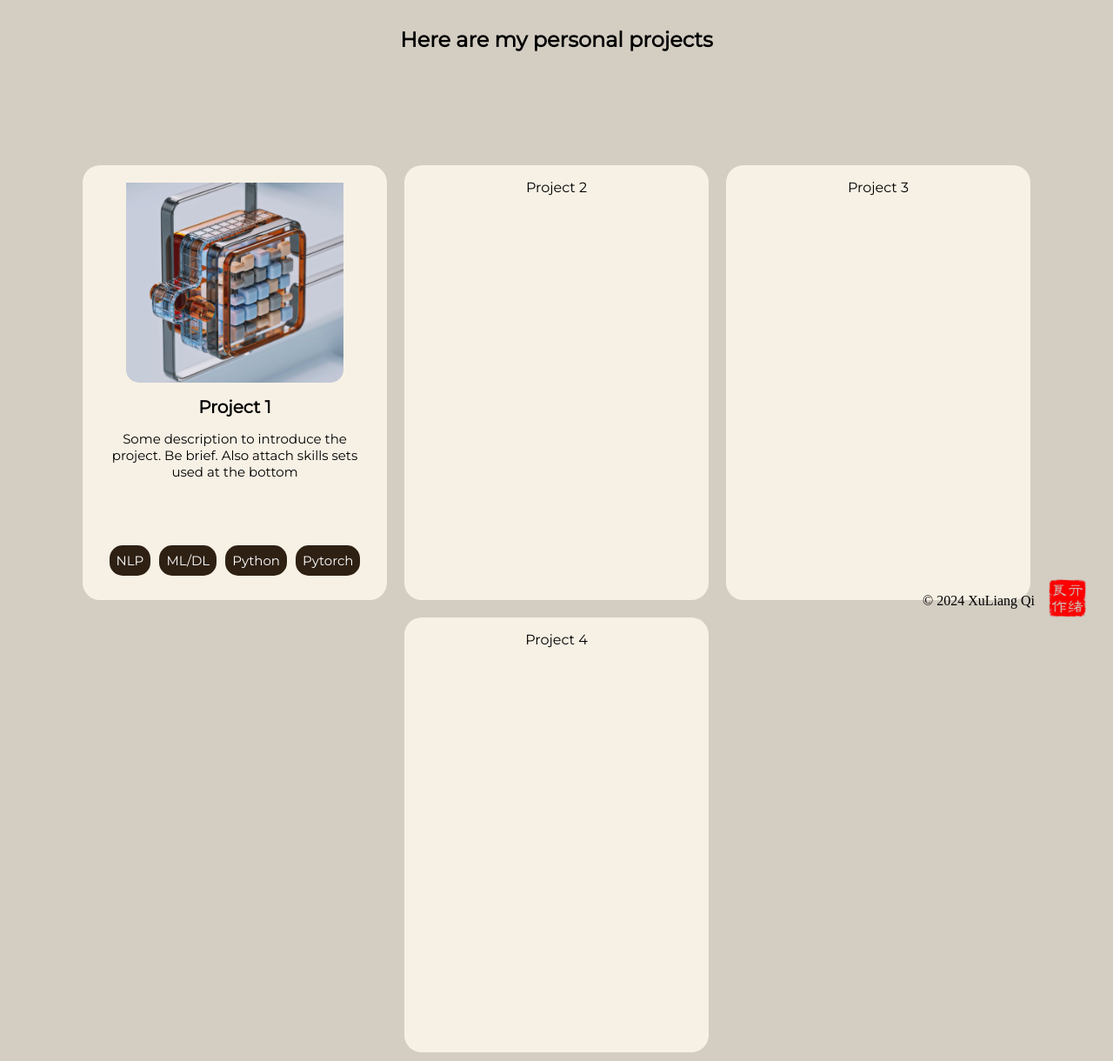
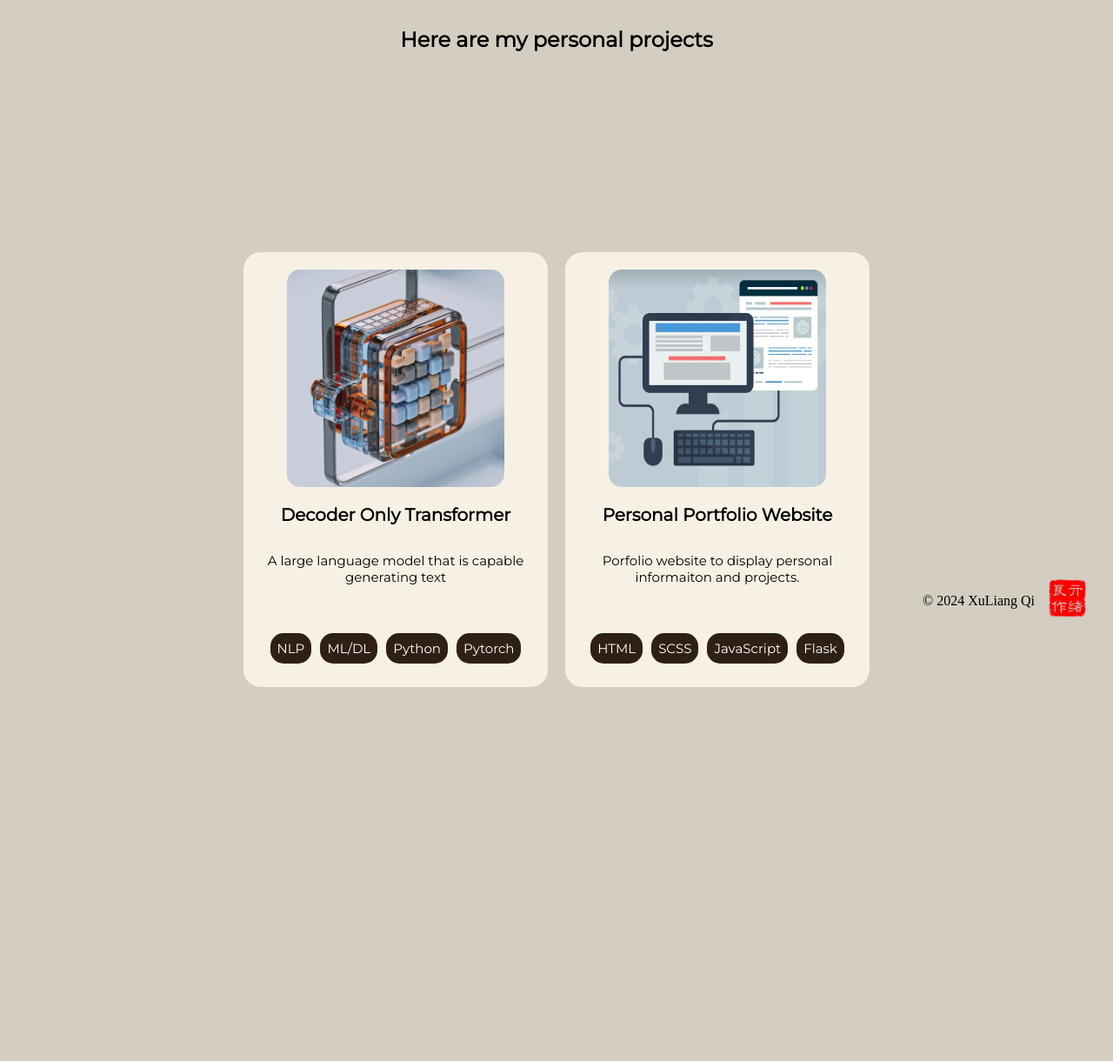
Before and after one commit to XuLiangQi/me-page, a Flask app: page /projects in a window 1280 px wide. Shown: the part 204-1424 px from the top of the page at 87% size. After the commit the page ends 994 px from the top, so only its background shows below. Run offline with Flask 3, Linux system fonts and the light colour scheme.

Commit message:
adding js to auto scale project cards

```diff
--- a/static/css/main.css
+++ b/static/css/main.css
@@ -193,20 +193,27 @@
   transform: scale(1.02);
 }
 
+.project-link {
+  text-decoration: none;
+  color: inherit;
+}
+
 .project-img {
   width: 250px;
+  height: 250px;
   border-radius: 15px;
-  padding-top: 20px;
+  margin-top: 20px;
 }
 
 .project-title {
-  padding-top: 12px;
+  padding-top: 16px;
   font-size: 20px;
   margin: 0;
 }
 
 .project-paragraph {
   font-size: 15px;
+  padding-top: 16px;
   padding-left: 20px;
   padding-right: 20px;
 }
@@ -216,7 +223,7 @@
   flex-wrap: wrap;
   justify-content: center;
   opacity: 0;
-  margin-top: 70px;
+  margin-top: 50px;
   font-family: "Montserrat";
   animation: fadeIn 1s ease forwards;
 }
--- a/static/scss/_projects.scss
+++ b/static/scss/_projects.scss
@@ -39,18 +39,24 @@
     }
 }
 
+.project-link{
+    text-decoration: none;
+    color: inherit;
+}
 .project-img{
     width:250px;
+    height:250px;
     border-radius: 15px;
-    padding-top:20px;
+    margin-top:20px;
 }
 .project-title{
-    padding-top:12px;
+    padding-top:16px;
     font-size: $font-m;
     margin:0;
 }
 .project-paragraph{
     font-size: $font-s;
+    padding-top:16px;
     padding-left:20px;
     padding-right:20px;
 }
@@ -59,7 +65,7 @@
     flex-wrap: wrap;
     justify-content: center;
     opacity: 0;
-    margin-top:70px;
+    margin-top:50px;
     font-family: 'Montserrat';
     animation: fadeIn 1s ease forwards;
 }
--- a/templates/projects.html
+++ b/templates/projects.html
@@ -16,30 +16,30 @@
     <!--
         projects
     -->
-    <div class="project-card">
-        <img src="..\static\imgs\nn-project-img.jpg" alt="" class="project-img">
-        <h3 class="project-title"> Project 1</h3>
-        <p class="project-paragraph"> Some description to introduce the project. Be brief. Also attach skills sets used at the bottom</p>
-        <div class="project-skill-set-container">
-            <p class="project-skill-set">NLP</p>
-            <p class="project-skill-set">ML/DL</p>
-            <p class="project-skill-set">Python</p>
-            <p class="project-skill-set">Pytorch</p>
-        </div>
-    </div>
 
-    <div class="project-card">
-        <p> Project 2</p>
-    </div>
+    <script src="../static/js/project-card.js"></script>
+    <section id="project-container">
+        <!-- Projects -->
+        <script>
+            createProjectCard("../static/imgs/nn-project-img.jpg"
+            , "Decoder Only Transformer"
+            , "A large language model that is capable generating text"
+            , ["NLP", "ML/DL", "Python", "Pytorch"]
+            , "https://github.com/XuLiangQi/decoder-only-transformer");
 
-    <div class="project-card">
-        <p> Project 3</p>
-    </div>
+            createProjectCard("../static/imgs/website-img.png"
+            , "Personal Portfolio Website"
+            , "Porfolio website to display personal informaiton and projects."
+            , ["HTML", "SCSS", "JavaScript", "Flask"]
+            , "https://github.com/XuLiangQi/me-page");
 
-    <div class="project-card">
-        <p> Project 4</p>
-    </div>
+
+
+        </script>
+    </section>
+
 
 </section>
 
+
 {% endblock %}
```
Also changed, not shown: static/js/project-card.js (added, +52 -0 lines), static/imgs/website-img.png (added), 1 other file.
